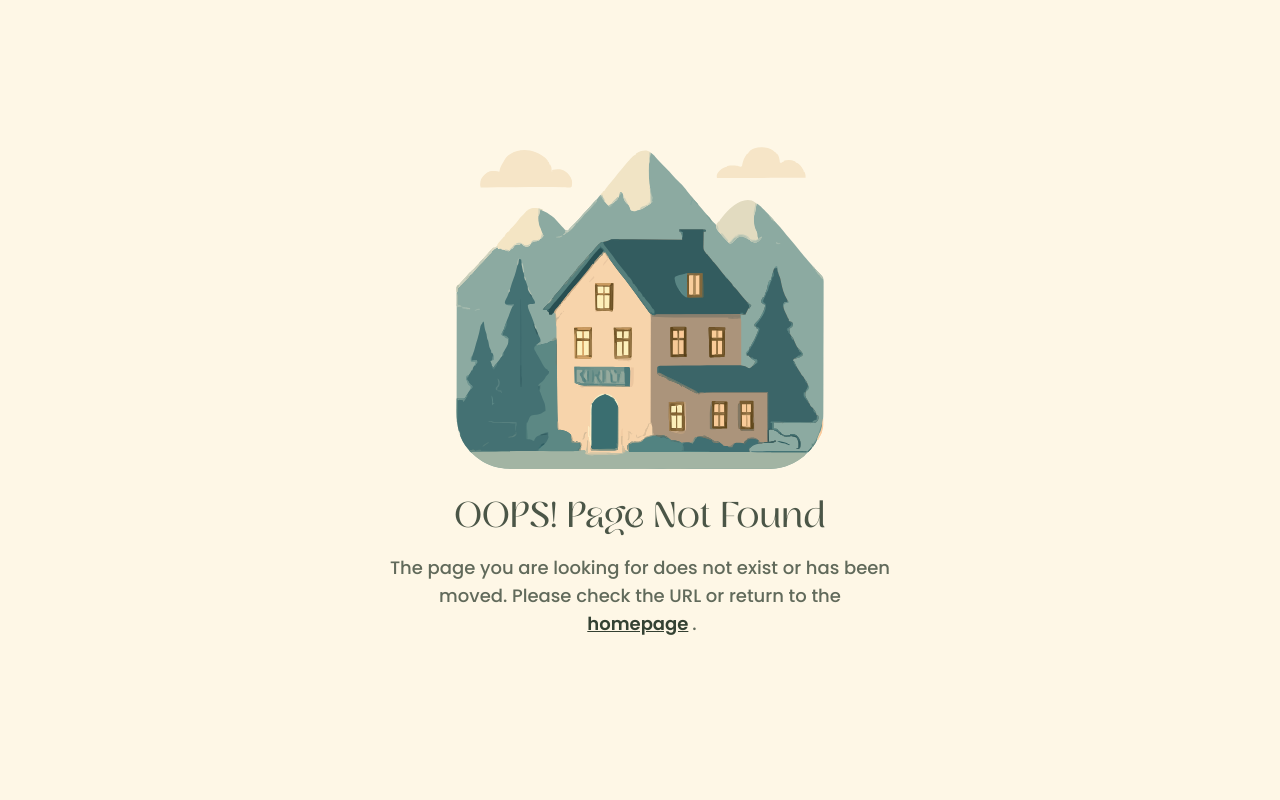
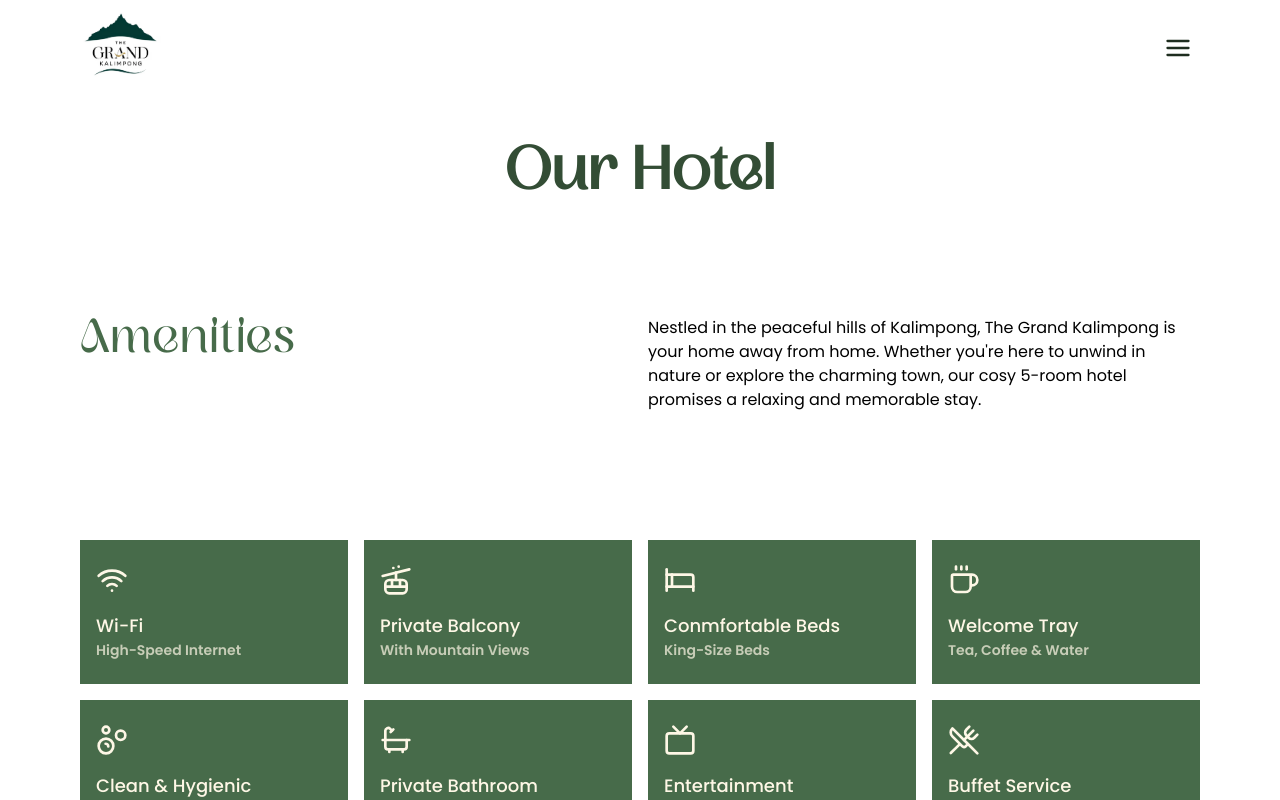
Before and after one commit to thegrandkalimpong/thegrandkpg, a Next.js app: page /our-hotel in a window 1280 px wide. Before the commit this address had no page. Shown: the top 800 px of the page. Built offline with nearby package versions, Linux system fonts and the light colour scheme.

Commit message:
feat: create amenities data and implement Our Hotel page with amenities display; update navigation link

```diff
--- /dev/null
+++ b/src/app/(main)/our-hotel/page.tsx
@@ -0,0 +1,33 @@
+import { amenities } from '@/data/amenities'
+import React from 'react'
+
+const page = () => {
+  return (
+    <section>
+      <h1 className='font-mageline text-6xl font-bold text-moss flex justify-center'>Our Hotel</h1>
+      <div className='grid grid-cols-1 md:grid-cols-2 gap-4 p-4 mt-24  max-w-6xl mx-auto'>
+        <h2 className='font-mageline text-5xl text-moss-light text-left w-full'>Amenities</h2>
+        <p className='place-self-end'>
+          Nestled in the peaceful hills of Kalimpong, The Grand Kalimpong is your home away from home. Whether you&apos;re here to unwind in nature or explore the charming town, our cosy 5-room hotel promises a relaxing and memorable stay.
+        </p>
+      </div>
+
+      <div className='p-4 grid grid-cols-1 sm:grid-cols-2 lg:grid-cols-4 gap-4 text-cream max-w-6xl mx-auto mt-24 '>
+        {amenities.map((amenity, idx) => (
+          <div key={idx} className='bg-moss-light gap-4 px-4 py-8 sm:py-6'>
+            <amenity.Icon className='w-8 h-8 mb-4 mx-auto sm:mx-0' />
+            <h4 className='text-lg font-medium text-center sm:text-left'>
+              {amenity.title}
+            </h4>
+            <p className='text-sm font-semibold text-cream/70 capitalize text-center sm:text-left'>
+              {amenity.description}
+            </p>
+          </div>
+        ))}
+      </div>
+
+    </section>
+  )
+}
+
+export default page
--- a/src/components/Nav.tsx
+++ b/src/components/Nav.tsx
@@ -88,7 +88,7 @@ const Nav = () => {
                 <div className="font-mageline flex h-full flex-col items-center justify-center gap-8 text-5xl">
                     <NavLink href="/" label="Home" toggleMenu={toggleMenu} />
                     <NavLink
-                        href="/hotel"
+                        href="/our-hotel"
                         label="Our Hotel"
                         toggleMenu={toggleMenu}
                     />
--- a/src/context/Provider.tsx
+++ b/src/context/Provider.tsx
@@ -20,7 +20,7 @@ export const GsapProvider: React.FC<{ children: React.ReactNode }> = ({
 }) => {
     useGSAP(() => {
         const lenis = new Lenis({
-            duration: 1.3, // slower, smoother scroll
+            duration: 1.1, // slower, smoother scroll
             easing: (t) => Math.min(1, 1.001 - Math.pow(2, -10 * t)),
             smoothWheel: true,
         });
--- /dev/null
+++ b/src/data/amenities.ts
@@ -0,0 +1,52 @@
+import { Bath, Bed, Bubbles, CableCar, Coffee, Tv, UtensilsCrossed, Wifi } from "lucide-react";
+
+export const amenities = [
+    {
+        id: 1,
+        title: "Wi-Fi",
+        description: "High-speed internet",
+        Icon: Wifi,
+    },
+    {
+        id: 2,
+        title: "Private Balcony",
+        description: "With mountain views",
+        Icon: CableCar,
+    },
+    {
+        id: 3,
+        title: "Conmfortable Beds",
+        description: "King-size beds",
+        Icon: Bed,
+    },
+    {
+        id: 4,
+        title: "Welcome Tray",
+        description: "Tea, coffee & water",
+        Icon: Coffee,
+    },
+    {
+        id: 5,
+        title: "Clean & Hygienic",
+        description: "Daily housekeeping",
+        Icon: Bubbles,
+    },
+    {
+        id: 6,
+        title: "Private Bathroom",
+        description: "With essential toiletries",
+        Icon: Bath,
+    },
+    {
+        id: 7,
+        title: "Entertainment",
+        description: "With Smart TV",
+        Icon: Tv,
+    },
+    {
+        id: 8,
+        title: "Buffet Service",
+        description: "At dining area",
+        Icon: UtensilsCrossed,
+    },
+];
```
